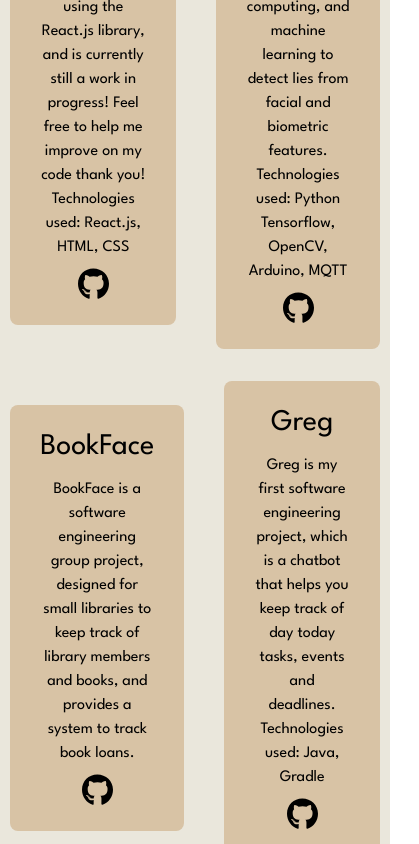
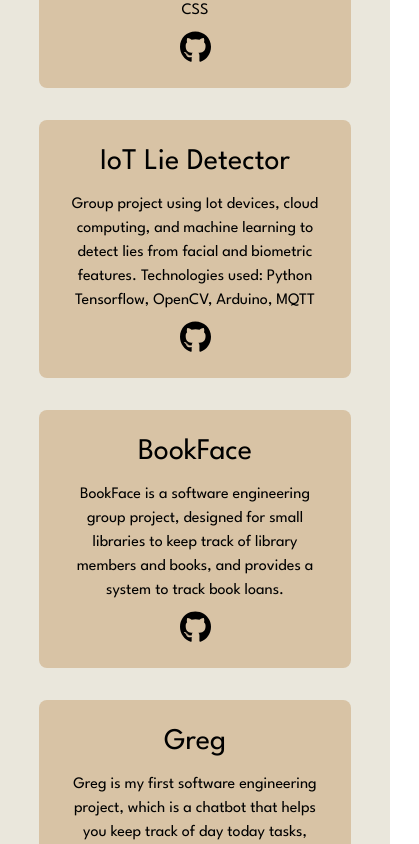
Before and after one commit to kynapy/kynapy.github.io, a React (Create React App) app: page / in a window 390 px wide. Shown: the part 1160-2004 px from the top of the page, 419 px wide, since content can reach past the window. Built offline with nearby package versions, Linux system fonts and the light colour scheme.

Commit message:
Improve CSS and add mobile support

```diff
--- a/src/App.css
+++ b/src/App.css
@@ -1,16 +1,6 @@
-header {
-    display: "flex";
-    justify-content: "center";
-    align-items: "center";
-}
-
-main {
-    display: "flex";
-    justify-content: "center";
-    align-items: "center";
-}
-
 .App {
     font-family: "League Spartan";
     background-color: #EAE7DC;
+    width: 100vw;
+    max-width: 100%;
 }
--- a/src/App.js
+++ b/src/App.js
@@ -1,4 +1,4 @@
-import { ChakraProvider } from '@chakra-ui/react';
+import { ChakraProvider, useMediaQuery } from '@chakra-ui/react';
 import './App.css';
 import "@fontsource/league-spartan";
 
@@ -13,6 +13,7 @@ function App() {
   const projectSection = useRef(null);
   const experienceSection = useRef(null);
   const contactSection = useRef(null);
+  const [isMobile] = useMediaQuery("(max-width: 768px)");
 
   return (
     <ChakraProvider resetCSS={true}>
@@ -22,8 +23,8 @@ function App() {
           contactRef={ contactSection }
           experienceRef={ experienceSection }
         />
-        <AboutSection className="about" />
-        <ProjectSection ref={ projectSection } className="projectSection" />
+        <AboutSection className="about" isMobile={ isMobile } />
+        <ProjectSection ref={ projectSection } className="projectSection" isMobile={ isMobile }/>
         <ContactMeSection ref={ contactSection } />
         <Footer />
       </div>
--- a/src/components/AboutSection.js
+++ b/src/components/AboutSection.js
@@ -4,15 +4,17 @@ import { FontAwesomeIcon } from '@fortawesome/react-fontawesome';
 import { faGithub, faLinkedin } from '@fortawesome/free-brands-svg-icons';
 import "../css/AboutSection.css"
 
-const AboutSection = () => {
+const AboutSection = (props) => {
     return (
         <VStack
             height="90vh"
+            minHeight="90vh"
             width="100%"
             spacing="1vh"
-            padding="13vh 28vw"
+            padding={props.isMobile ? "4vh 28vw 0 28vw" : "13vh 28vw 0 28vw"}
             alignItems="center"
             color="#8E8D8A"
+            textAlign="center"
         >
             <Heading fontSize={50}>KIYAN ANG</Heading>
             <Heading fontSize={24}>Software Engineer</Heading>
--- a/src/components/ContactMeSection.js
+++ b/src/components/ContactMeSection.js
@@ -13,12 +13,12 @@ const ContactMeSection = (props, ref) => {
 
     const handleSubmit = (e) => {
         e.preventDefault();
-        /*emailjs.sendForm("service_habd5fn", "template_2j8gymr", form.current, "BUpVd_VfIJl4Rn1Xm")
+        emailjs.sendForm("service_habd5fn", "template_2j8gymr", form.current, "BUpVd_VfIJl4Rn1Xm")
             .then((result) => {
                 console.log(result.text);
             }, (error) => {
                 console.log(error.text)
-            });*/
+            });
         setFormSubmitted(true);
         setName("");
         setEmail("");
--- a/src/components/Project.js
+++ b/src/components/Project.js
@@ -5,13 +5,10 @@ import "../css/Project.css";
 
 const Project = (props) => {
     return (
-        <article style={{
-            backgroundColor: "#D8C3A5",
-            borderRadius: 8,
-            textAlign: "center",
-            maxWidth: "500px",
-        }}>
-            <VStack style={{padding: "20px 30px"}}>
+        <article style={{maxWidth: "80%"}}>
+            <VStack style={{
+                padding: "20px 30px",
+            }}>
                 <h1 style={{fontSize: "30px"}}>{ props.title }</h1>
                 <p>{ props.description }</p>
                 <a href={ props.link }><FontAwesomeIcon icon={ faGithub } size="2x" /></a>
--- a/src/components/ProjectSection.js
+++ b/src/components/ProjectSection.js
@@ -4,10 +4,22 @@ import Project from "./Project";
 
 const ProjectSection = (props, ref) => {
     return (
-        <VStack ref={ref} style={{color: "black", padding: "5vh 0"}} spacing={10}>
+        <VStack ref={ref} style={{color: "black", padding: "5vh 0vw", minHeight: "100vh", width: "100%", maxWidth: "100%"}} spacing={10}>
             <Heading>PROJECTS</Heading>
             <VStack spacing={8}>
-                <HStack padding="0 10vw" spacing={10}>
+                { props.isMobile ? <MobileProjectSection /> : <DesktopProjectSection />}
+            </VStack>
+        </VStack>
+    );
+}
+
+const DesktopProjectSection = () => {
+    return (
+        <>
+            <HStack
+                spacing={10}
+                padding="0 20vw"
+            >
                 <Project
                     title="This Website!"
                     description="This portfolio website is built using the React.js library, and is currently still a work in progress! Feel free to help me improve on my code thank you!
@@ -23,7 +35,10 @@ const ProjectSection = (props, ref) => {
                     link="https://github.com/kynapy/cs3237-lie-detector"
                 />
             </HStack>
-                <HStack padding="0 10vw 5vh 10vw" spacing={10}>
+            <HStack
+                spacing={10}
+                padding="0 20vw"
+            >
                 <Project
                     title="BookFace"
                     description="BookFace is a software engineering group project, designed for small libraries to keep track of library members and books, and provides a system to track book loans."
@@ -37,9 +52,42 @@ const ProjectSection = (props, ref) => {
                     link="https://github.com/kynapy/ip"
                 />
             </HStack>
-            </VStack>
-        </VStack>
-    );
+        </>
+    )
+}
+
+const MobileProjectSection = () => {
+    return (
+        <>
+            <Project
+                title="This Website!"
+                description="This portfolio website is built using the React.js library, and is currently still a work in progress! Feel free to help me improve on my code thank you!
+
+                Technologies used: React.js, HTML, CSS"
+                link="https://github.com/kynapy/kynapy.github.io"
+            />
+            <Project
+                title="IoT Lie Detector"
+                description="Group project using Iot devices, cloud computing, and machine learning to detect lies from facial and biometric features.
+
+                Technologies used: Python Tensorflow, OpenCV, Arduino, MQTT"
+                link="https://github.com/kynapy/cs3237-lie-detector"
+            />
+
+            <Project
+                title="BookFace"
+                description="BookFace is a software engineering group project, designed for small libraries to keep track of library members and books, and provides a system to track book loans."
+                link="https://github.com/AY2223S1-CS2103-F14-4/tp"
+            />
+            <Project
+                title="Greg"
+                description="Greg is my first software engineering project, which is a chatbot that helps you keep track of day today tasks, events and deadlines.
+
+                Technologies used: Java, Gradle"
+                link="https://github.com/kynapy/ip"
+            />
+        </>
+    )
 }
 
 export default React.forwardRef(ProjectSection);
--- a/src/css/ContactMeSection.css
+++ b/src/css/ContactMeSection.css
@@ -2,6 +2,7 @@
     max-height:"100px";
     width: 90%;
     margin-bottom: 20px;
+    padding: 5px;
 }
 
 .contactSection {
@@ -31,7 +32,7 @@ label {
 
 textarea {
     min-height: 130px;
-    max-height: 150px;
+    max-height: 180px;
     height: 130px;
 }
 
--- a/src/css/Project.css
+++ b/src/css/Project.css
@@ -1,3 +1,10 @@
 article:hover {
-    background-color: pink;
+    background-color: #C8B395;
+    cursor: pointer;
 }
+
+article {
+    background-color: #D8C3A5;
+    border-radius: 8px;
+    text-align: center;
+}
```
Lines whose indentation alone changed are shown as unchanged.
